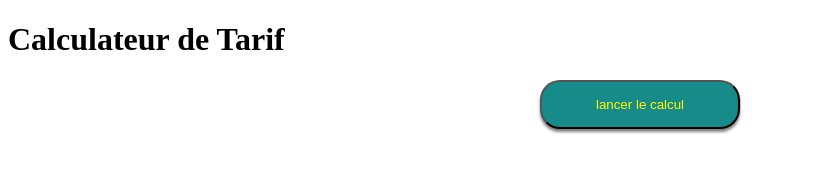
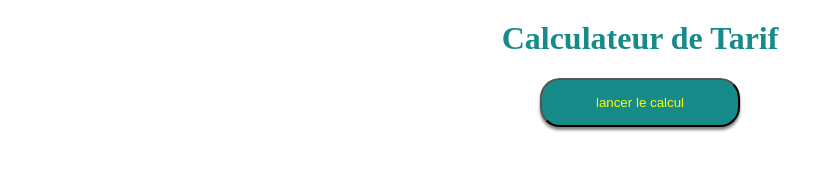
Before and after one commit to jer27-kbs/sessionpartiel2, a plain HTML site: page index.html in a window 1280 px wide. Shown: the whole page, without its empty margins (0-833 px from the left). Drawn offline with Linux system fonts and the light colour scheme.

Commit message:
Update style.css

```diff
--- a/style.css
+++ b/style.css
@@ -20,3 +20,10 @@
     background-color: rgb(0, 255, 0);
     color: black;
 }
+
+.title {
+    text-align: center;
+    color: rgb(23, 138, 138);
+    font-size: 2rem;
+    margin-top: 20px;
+}
```
